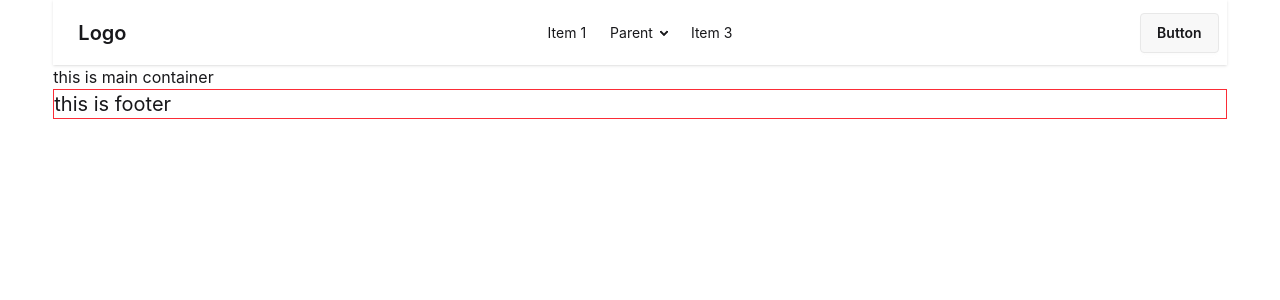
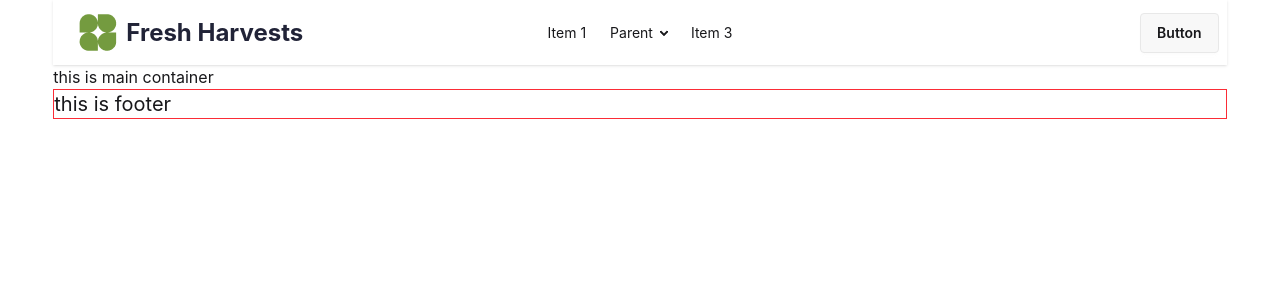
Before and after one commit to sucharita4867/fresh-harvests, a React (Vite) app: page / in a window 1280 px wide. Shown: the top 300 px of the page. Built offline with nearby package versions, Linux system fonts and the light colour scheme.

Commit message:
complete logo components

```diff
--- a/src/Components/Logo.jsx
+++ b/src/Components/Logo.jsx
@@ -1,7 +1,13 @@
 import React from "react";
+import logo from "/Logo.png";
 
 const Logo = () => {
-  return <div>Logo</div>;
+  return (
+    <div className="flex justify-center items-center gap-2">
+      <img src={logo} alt="" />
+      <p className="text-[#212337] text-2xl font-bold">Fresh Harvests</p>
+    </div>
+  );
 };
 
 export default Logo;
```
Also changed, not shown: public/Logo.png (added).
